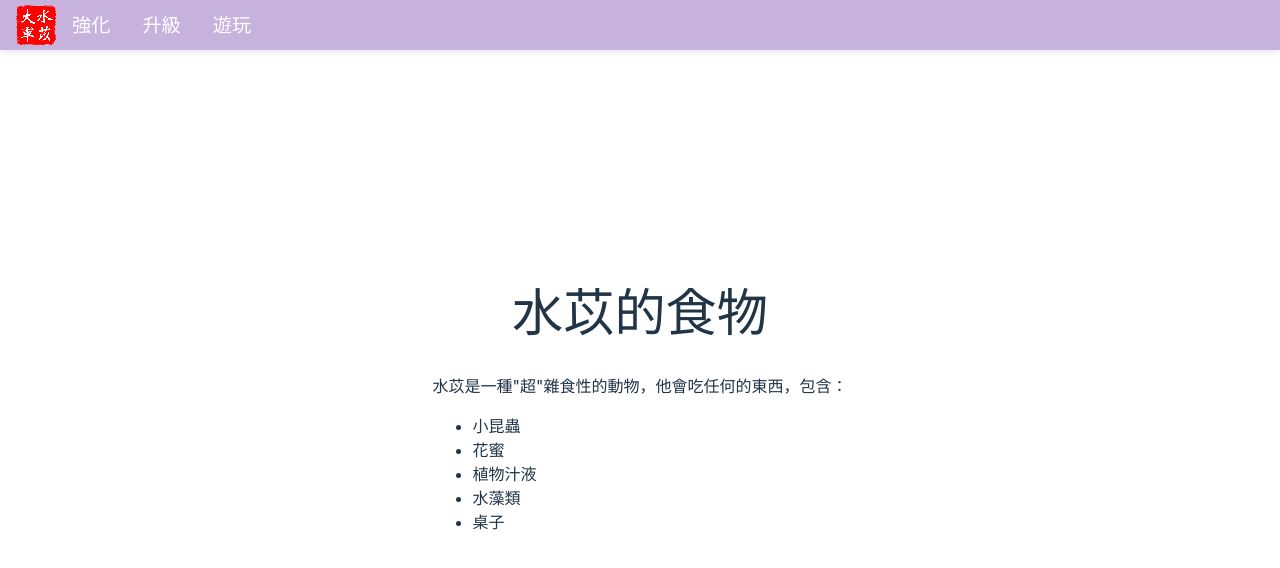
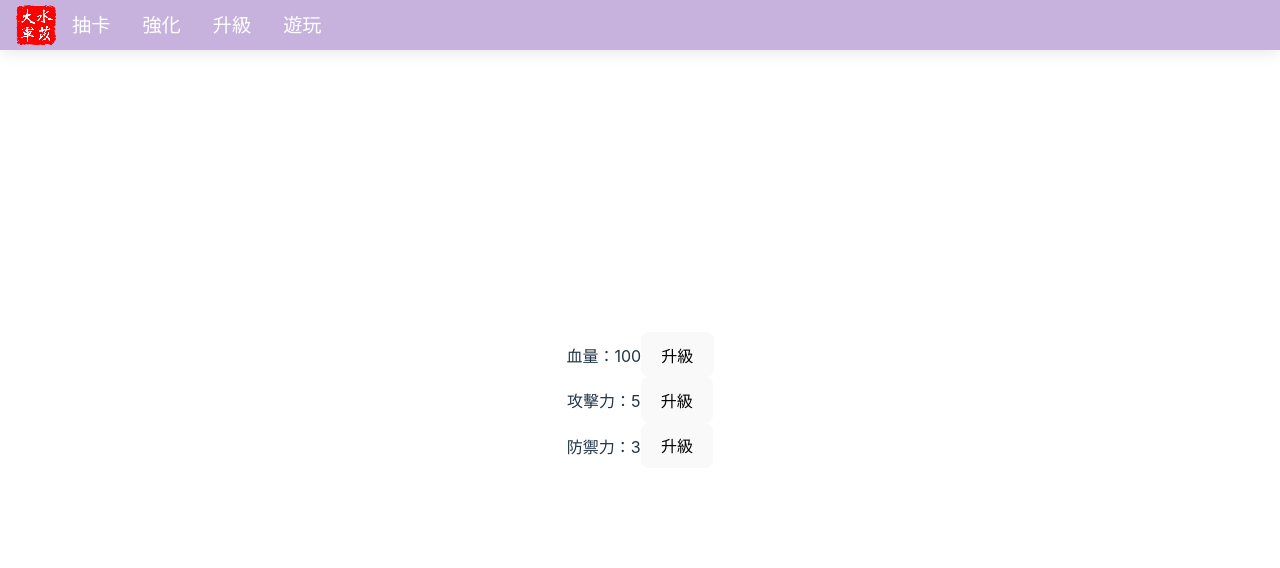
Before and after one commit to Atomuze/WaterAnt-Website, a Vue app: page /upgrade in a window 1280 px wide. Shown: the top 568 px of the page. Built offline with nearby package versions, Linux system fonts and the light colour scheme.

Commit message:
upgrade playground upgrade
vue2 to vue3

```diff
--- a/src/App.vue
+++ b/src/App.vue
@@ -6,6 +6,7 @@
       </div>
     </router-link>
     <nav class="nav-items">
+      <router-link to="/drawcard" class="nav-item">抽卡</router-link>
       <router-link to="/enhance" class="nav-item">強化</router-link>
       <router-link to="/upgrade" class="nav-item">升級</router-link>
       <router-link to="/playground" class="nav-item">遊玩</router-link>
@@ -15,9 +16,9 @@
 </template>
 
 <script>
-export default {
-  name: 'Toolbar',
-};
+// export default {
+//   name: 'Toolbar',
+// };
 </script>
 
 <style scoped>
@@ -32,7 +33,7 @@ export default {
   align-items: center;
   padding: 0 1rem;
   background-color: #C7B2DE;
-  box-shadow: 0 2px 8px rgba(0, 0, 0, 0.1);
+  box-shadow: 0 2px 16px rgba(0, 0, 0, 0.1);
 }
 
 .logo-wrapper {
--- a/src/main.js
+++ b/src/main.js
@@ -5,6 +5,7 @@ import App from './App.vue'
 import Home from './views/Home.vue'
 import enhance from './views/Enhance.vue'
 import Upgrade from './views/Upgrade.vue'
+import DrawCard from './views/DrawCard.vue'
 import Play_Ground from './views/PlayGround.vue'
 import Water_Ant from './views/WaterAnt.vue'
 import Water_Ant_Green from './views/WaterAntGreen.vue'
@@ -22,6 +23,10 @@ const routes = [
   {
     path: '/upgrade',
     component: Upgrade
+  },
+  {
+    path: '/drawcard',
+    component: DrawCard
   },
   {
     path: '/playGround',
--- /dev/null
+++ b/src/views/DrawCard.vue
@@ -0,0 +1,50 @@
+<template>
+  <div>
+    <button @click="drawCard">抽卡</button>
+    <div v-if="showModal" class="modal">
+      <div class="modal-content">
+        <h2>你抽到 {{ cardDrawn }}</h2>
+        <p>{{ cardDrawn }}</p>
+        <button @click="close">關閉</button>
+      </div>
+    </div>
+  </div>
+</template>
+
+<script setup>
+import { reactive, ref } from "vue";
+const showModal = ref(false);
+const cardDrawn = ref(null);
+
+const drawCard = () => {
+  showModal.value = true;
+  const cards = ["green water ant", "purple water ant", "angel water ant"];
+  const randomIndex = Math.floor(Math.random() * cards.length);
+  const card = cards[randomIndex];
+  cardDrawn.value = card;
+};
+
+const close = () => {
+  showModal.value = false;
+};
+</script>
+
+<style>
+.modal {
+  position: fixed;
+  top: 0;
+  left: 0;
+  width: 100%;
+  height: 100%;
+  background-color: rgba(0, 0, 0, 0.5);
+  display: flex;
+  justify-content: center;
+  align-items: center;
+}
+
+.modal-content {
+  background-color: white;
+  padding: 2rem;
+  border-radius: 5px;
+}
+</style>
--- a/src/views/Home.vue
+++ b/src/views/Home.vue
@@ -39,16 +39,6 @@ export default {
     };
   }
 };
-
-function click(){
-  console.log("click")
-  // if(index == 0){
-  //   $router.push('waterantgreen')
-  // }else if (index == 1){
-  //   $router.push('waterantpurple')
-  // }
-}
-
 </script>
 
 <style scoped>
--- a/src/views/PlayGround.vue
+++ b/src/views/PlayGround.vue
@@ -1,81 +1,30 @@
 <template>
   <div class="habitats">
     <h1>水苡遊玩天地</h1>
-    <p>「水苡」取決於想像和創意</p>
-
-    <input type="text" :style="dynamicStyle" v-model="text1"/>
-    <p> {{ text1 }}</p>
-
+    <div>
+      <h2>A: {{ a.health }}</h2>
+      <h2>B: {{ b.health }}</h2>
+      <button @click="attack">Attack</button>
+    </div>
   </div>
 </template>
 
 <script setup>
-  import {reactive, ref} from '@vue/reactivity'
-  import {watch, watchEffect} from '@vue/runtime-core'
-  const text = ref({
-    levels:{
-      text:'',
-    },
-    label:123,
-  })
+import { reactive, ref } from "vue";
 
-  const text1 = ref('水苡文')
+const a = reactive({
+  health: 100,
+  attack: 10,
+  defense: 5,
+});
 
-  const stop = watchEffect(()=> {
-    console.log(text.value.levels.text, text.value.label)
-    if(text.value.label === 'stop') stop()  //停止監聽
-  })
+const b = reactive({
+  health: 100,
+  attack: 8,
+  defense: 3,
+});
 
-  watch(text1, (newData)=> {
-    if(newData.length % 2 === 0){
-      dynamicStyle.color = 'black'
-      dynamicStyle.fontSize = '20px'
-    } else {
-      dynamicStyle.color = 'yellow'
-      dynamicStyle.fontSize = '14px'
-    }
-  })
-
-  const dynamicStyle = reactive({
-    color:'yellow',
-    fontSize: '14px',
-    transition: 'ease-in-out 0.2s'
-  })
-
+const attack = () => {
+  b.health = b.health - (a.attack - b.defense);
+};
 </script>
-
-<style scoped>
-.habitats {
-  padding: 2rem;
-}
-
-.habitats h1 {
-  text-align: center;
-}
-
-ul {
-  list-style: none;
-  display: flex;
-  justify-content: space-between;
-  padding: 0;
-  margin: 2rem 0;
-}
-
-li {
-  text-align: center;
-  flex: 1;
-}
-
-.habitat-images {
-  display: flex;
-  justify-content: space-between;
-  flex-wrap: wrap;
-  margin-top: 2rem;
-}
-
-.habitat-images img {
-  max-width: 30%;
-  margin-bottom: 1rem;
-}
-
-</style>
--- a/src/views/Upgrade.vue
+++ b/src/views/Upgrade.vue
@@ -1,26 +1,46 @@
 <template>
-  <div class="food">
-    <h1>水苡的食物</h1>
-    <p>水苡是一種"超"雜食性的動物，他會吃任何的東西，包含：</p>
-    <ul>
-      <li>小昆蟲</li>
-      <li>花蜜</li>
-      <li>植物汁液</li>
-      <li>水藻類</li>
-      <li>桌子</li>
-    </ul>
+  <div>
+    <div>
+      <span>血量：{{ charactor.health }}</span>
+      <button @click="upgrade('health')">升級</button>
+    </div>
+    <div>
+      <span>攻擊力：{{ charactor.attack }}</span>
+      <button @click="upgrade('attack')">升級</button>
+    </div>
+    <div>
+      <span>防禦力：{{ charactor.defense }}</span>
+      <button @click="upgrade('defense')">升級</button>
+    </div>
   </div>
 </template>
 
+<script setup>
+import { reactive, ref } from "vue";
+
+const charactor = reactive({
+  health: 100,
+  attack: 5,
+  defense: 3,
+});
+
+const upgrade = (stat) => {
+  switch (stat) {
+    case "health":
+      charactor.health += 5;
+      break;
+    case "attack":
+      charactor.attack += 2;
+      break;
+    case "defense":
+      charactor.defense += 1;
+      break;
+    default:
+      break;
+  }
+};
+</script>
 
 <style scoped>
-
-
-
-li {
-  text-align: left;
-  flex: 1;
-}
-
-
+/* 可自訂樣式 */
 </style>
```
Also changed, not shown: src/backup/PlayGround copy.vue (added, +81 -0 lines), src/views/Enhance.vue (+8 -6 lines), src/backup/Habitats copy.vue (renamed from src/views/Habitats copy.vue). Lines whose indentation alone changed are shown as unchanged.
